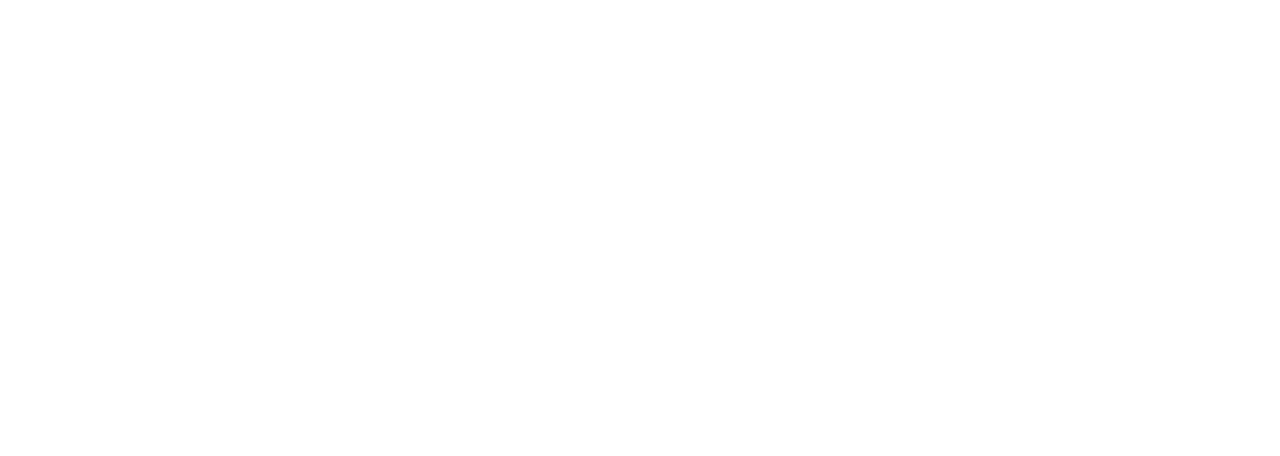
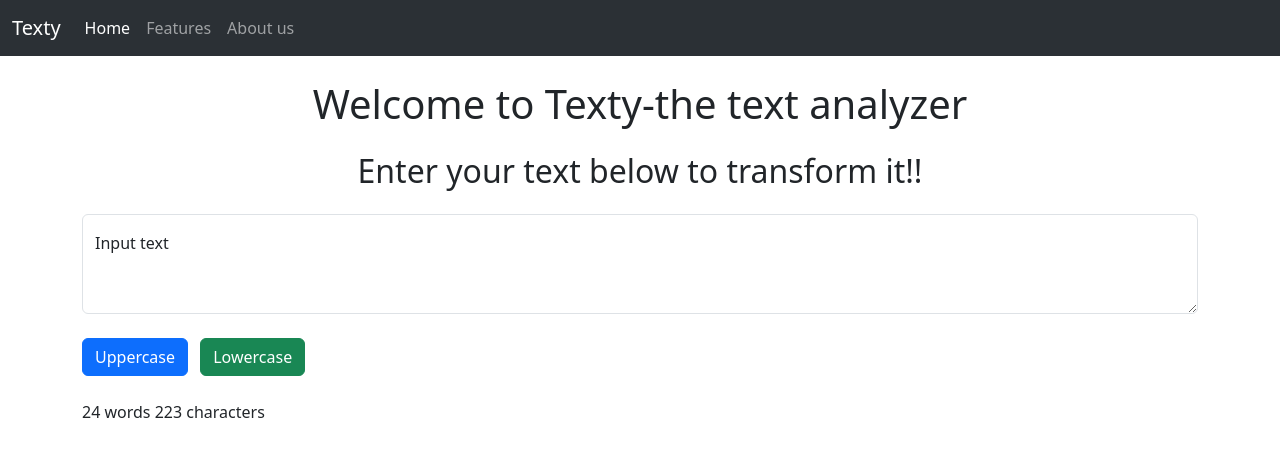
Before and after one commit to Rio-awsm/text-analyzer, a plain HTML site: page index.html in a window 1280 px wide. Drawn offline with nearby package versions, Linux system fonts and the light colour scheme.

Commit message:
primary looks done

```diff
--- a/index.html
+++ b/index.html
@@ -1,12 +1,52 @@
-<!DOCTYPE html>
+<!doctype html>
 <html lang="en">
-<head>
-    <meta charset="UTF-8">
-    <meta http-equiv="X-UA-Compatible" content="IE=edge">
-    <meta name="viewport" content="width=device-width, initial-scale=1.0">
-    <title>Document</title>
-</head>
-<body>
+  <head>
+    <meta charset="utf-8">
+    <meta name="viewport" content="width=device-width, initial-scale=1">
+    <title>Texty-analyze your text for free</title>
+    <link href="https://cdn.jsdelivr.net/npm/bootstrap@5.3.0-alpha3/dist/css/bootstrap.min.css" rel="stylesheet" integrity="sha384-KK94CHFLLe+nY2dmCWGMq91rCGa5gtU4mk92HdvYe+M/SXH301p5ILy+dN9+nJOZ" crossorigin="anonymous">
+  </head>
+  <body>
+    <nav class="navbar navbar-expand-lg bg-body-tertiary bg-dark" data-bs-theme="dark">
+        <div class="container-fluid">
+          <a class="navbar-brand" href="#">Texty</a>
+          <button class="navbar-toggler" type="button" data-bs-toggle="collapse" data-bs-target="#navbarNav" aria-controls="navbarNav" aria-expanded="false" aria-label="Toggle navigation">
+            <span class="navbar-toggler-icon"></span>
+          </button>
+          <div class="collapse navbar-collapse" id="navbarNav">
+            <ul class="navbar-nav">
+              <li class="nav-item">
+                <a class="nav-link active" aria-current="page" href="#">Home</a>
+              </li>
+              <li class="nav-item">
+                <a class="nav-link" href="#">Features</a>
+              </li>
+              <li class="nav-item">
+                <a class="nav-link" href="#">About us</a>
+              </li>
+            </ul>
+          </div>
+        </div>
+      </nav>
 
-</body>
+      <div class="container">
+        <h1 class="my-4 text-center">Welcome to Texty-the text analyzer</h1>
+        <h2 class="my-4 text-center">Enter your text below to transform it!!</h2>
+        <div class="form-floating">
+            <textarea class="form-control" placeholder="Enter your text here" id="inpText" style="height: 100px"></textarea>
+            <label for="inpText">Input text</label>
+          </div>
+          <div class="buttons my-4">
+            <button type="button" class="btn btn-primary">Uppercase</button>
+            <button type="button" class="btn btn-success mx-2">Lowercase</button>
+            <!-- <button type="button" class="btn btn-success">Success</button>
+            <button type="button" class="btn btn-danger">Danger</button> -->
+          </div>
+          <div class="info">
+            24 words 223 characters
+          </div>
+      </div>
+
+    <script src="https://cdn.jsdelivr.net/npm/bootstrap@5.3.0-alpha3/dist/js/bootstrap.bundle.min.js" integrity="sha384-ENjdO4Dr2bkBIFxQpeoTz1HIcje39Wm4jDKdf19U8gI4ddQ3GYNS7NTKfAdVQSZe" crossorigin="anonymous"></script>
+  </body>
 </html>
```
